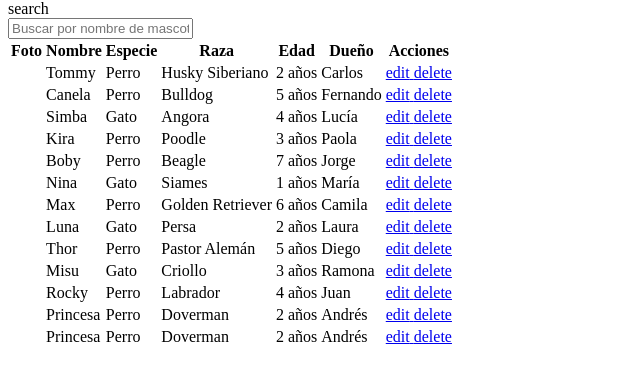
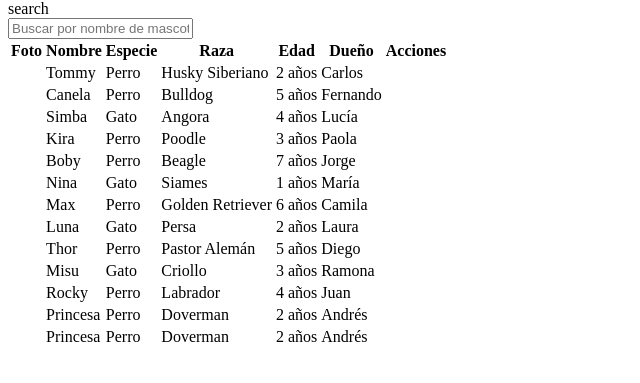
Before and after one commit to Saicroxzz/VetPets, a PHP site: page /templates/gestion_mascotas.php in a window 1280 px wide. Shown: the part 84-467 px from the top of the page, without its empty margins (0-640 px from the left). Run offline with PHP 8.4, Linux system fonts and the light colour scheme; data comes from the database, SQL or seed files in the repository; grey boxes are pictures that could not be loaded.

Commit message:
ocultar botones mascota

```diff
--- a/VetPets/public/views/templates/gestion_mascotas.php
+++ b/VetPets/public/views/templates/gestion_mascotas.php
@@ -83,7 +83,7 @@ include '../../../config/config.php';
                                 <td class="px-4 py-2 text-gray-600 dark:text-gray-400">
                                     <?= htmlspecialchars($mascota['dueno']) ?>
                                 </td>
-                                <td class="px-4 py-2 w-32">
+                                <!-- <td class="px-4 py-2 w-32">
                                     <div class="flex items-center gap-2">
                                         <a href="editar_mascota.php?id=<?= $mascota['id_mascota'] ?>"
                                             class="text-secondary hover:text-secondary/80">
@@ -94,7 +94,7 @@ include '../../../config/config.php';
                                             <span class="material-symbols-outlined">delete</span>
                                         </a>
                                     </div>
-                                </td>
+                                </td>-->
                             </tr>
                         <?php endforeach;
                     else: ?>
```
